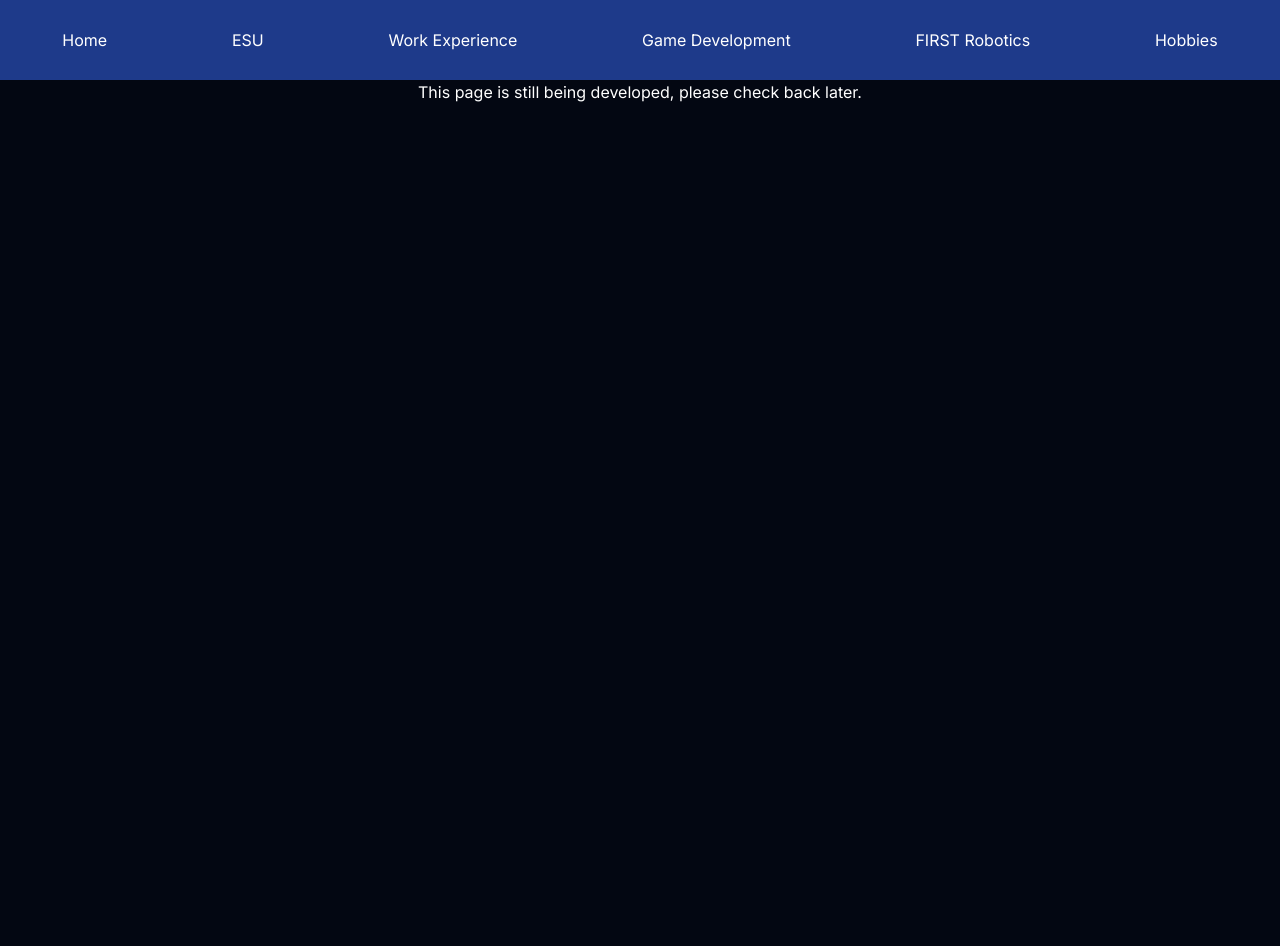
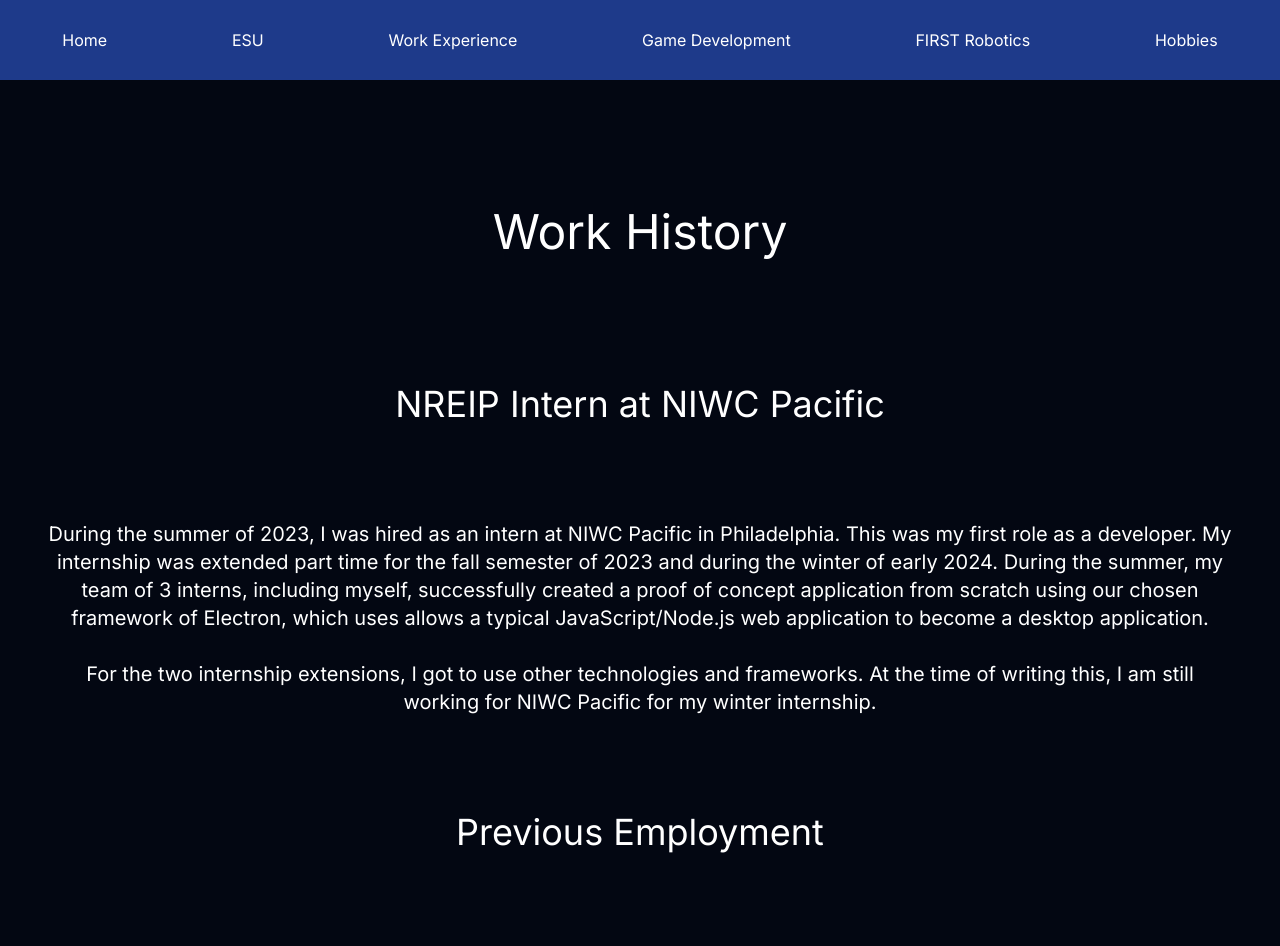
Before and after one commit to johnwinward/portfolio-nextjs, a Next.js app: page /experience in a window 1280 px wide. Shown: the top 946 px of the page. Before the commit the page ends 800 px from the top, so only its background shows below. Built offline with nearby package versions, Linux system fonts and the light colour scheme.

Commit message:
add work exp page

```diff
--- a/app/esu/page.tsx
+++ b/app/esu/page.tsx
@@ -1,6 +1,5 @@
 import diplomaImg from '@/public/images/diploma.png'
 import esuSignImg from '@/public/images/esu-sign.jpeg'
-import Image from 'next/image'
 import csoImg from '@/public/images/csoLogo.png'
 import Link from 'next/link'
 import PageSection, { SectionData } from '@/components/PageSection'
@@ -10,16 +9,11 @@
         img: diplomaImg,
         imgAlt: "A college diploma",
         height: 400,
-        title: "",
         leftImage: false
     }
 
     const covidSection: SectionData = {
-        img: null,
-        imgAlt: "",
-        height: -1,
         title: "The Impact of 2020",
-        leftImage: false
     }
 
     const csoSection: SectionData = {
--- a/app/experience/page.tsx
+++ b/app/experience/page.tsx
@@ -1,7 +1,39 @@
-import WIP from "@/components/WIP";
+import PageSection, { SectionData } from "@/components/PageSection";
+import tutorImg from "@/public/images/tutor-of-the-month.png"
 
 export default function Experience() {
+    const introSection: SectionData = {
+        title: 'NREIP Intern at NIWC Pacific',
+    }
+
+    const nonDevSection: SectionData = {
+        img: tutorImg,
+        imgAlt: 'A image recognizing John Winward for winning tutor of the month in February',
+        title: 'Previous Employment',
+        leftImage: true,
+        height: 400
+    }
+
     return(
-        <WIP />
+        <main>
+            <h1 className="text-white text-center text-5xl mt-32 mb-32">Work History</h1>
+
+            <PageSection sectionData={introSection}>
+                During the summer of 2023, I was hired as an intern at NIWC Pacific in Philadelphia. This was my first
+                role as a developer. My internship was extended part time for the fall semester of 2023 and during the winter of early
+                2024. During the summer, my team of 3 interns, including myself, successfully created a proof of concept application from scratch using
+                our chosen framework of Electron, which uses allows a typical JavaScript/Node.js web application to become a desktop application.
+                <br></br>
+                <br></br>
+                For the two internship extensions, I got to use other technologies and frameworks. At the time of writing this, I am still working
+                for NIWC Pacific for my winter internship.
+            </PageSection>
+
+            <PageSection sectionData={nonDevSection}>
+                Before becoming an intern, I had other jobs. During my Sophomore year of college, I was a math tutor for the university.
+                I even won tutor of the month one month, and there were posters of me around campus! Before that, I worked a summer at Lowe&apos;s
+                with 4 of my friends (best summer for sure), and I worked a few months at Sears in high school right before they closed forever.
+            </PageSection>
+        </main>
     )
 }
--- a/components/PageSection.tsx
+++ b/components/PageSection.tsx
@@ -8,11 +8,11 @@
 }
 
 export type SectionData = {
-    img: any,
-    imgAlt: string,
-    height: number,
-    title: string,
-    leftImage: boolean
+    img?: any,
+    imgAlt?: string,
+    height?: number,
+    title?: string,
+    leftImage?: boolean
 }
 
 export default function PageSection({children, sectionData}: Props){
@@ -21,7 +21,7 @@
             {sectionData.title !== "" && (<h2 className="text-white text-center text-4xl mb-12 mt-12">{sectionData.title}</h2>)}
 
             <div className="flex flex-wrap md:flex-nowrap w-screen">
-                {sectionData.img && sectionData.leftImage && (<div className="w-full pt-12 pb-12 flex mx-auto justify-center">
+                {sectionData.img && sectionData.leftImage && sectionData.imgAlt && (<div className="w-full pt-12 pb-12 flex mx-auto justify-center">
                     <Image src={sectionData.img} alt={sectionData.imgAlt} height={sectionData.height} />
                 </div>)}
 
@@ -29,7 +29,7 @@
                     {children}
                 </p>
 
-                {sectionData.img && !sectionData.leftImage && (<div className="w-full pt-12 pb-12 flex mx-auto justify-center">
+                {sectionData.img && !sectionData.leftImage && sectionData.imgAlt && (<div className="w-full pt-12 pb-12 flex mx-auto justify-center">
                     <Image src={sectionData.img} alt={sectionData.imgAlt} height={sectionData.height} />
                 </div>)}
             </div>
```
Also changed, not shown: public/images/tutor-of-the-month.png (added).
